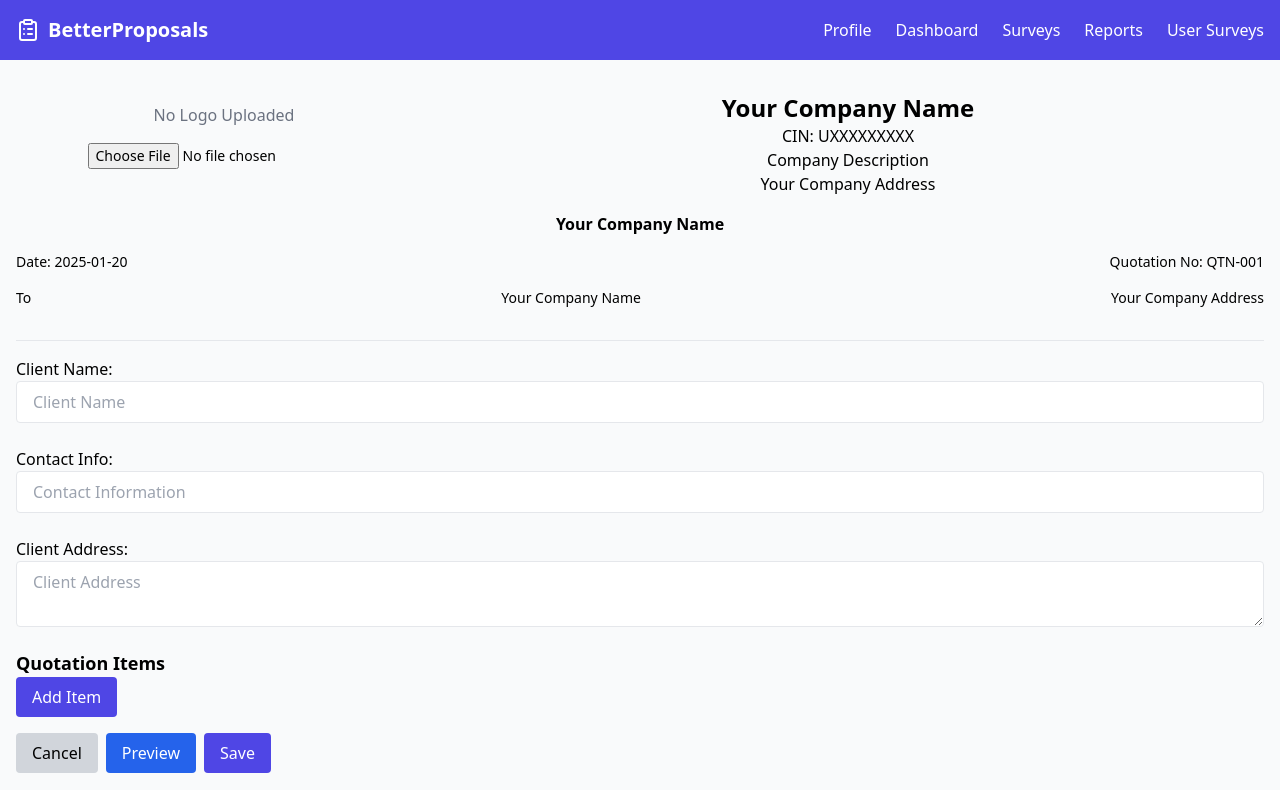
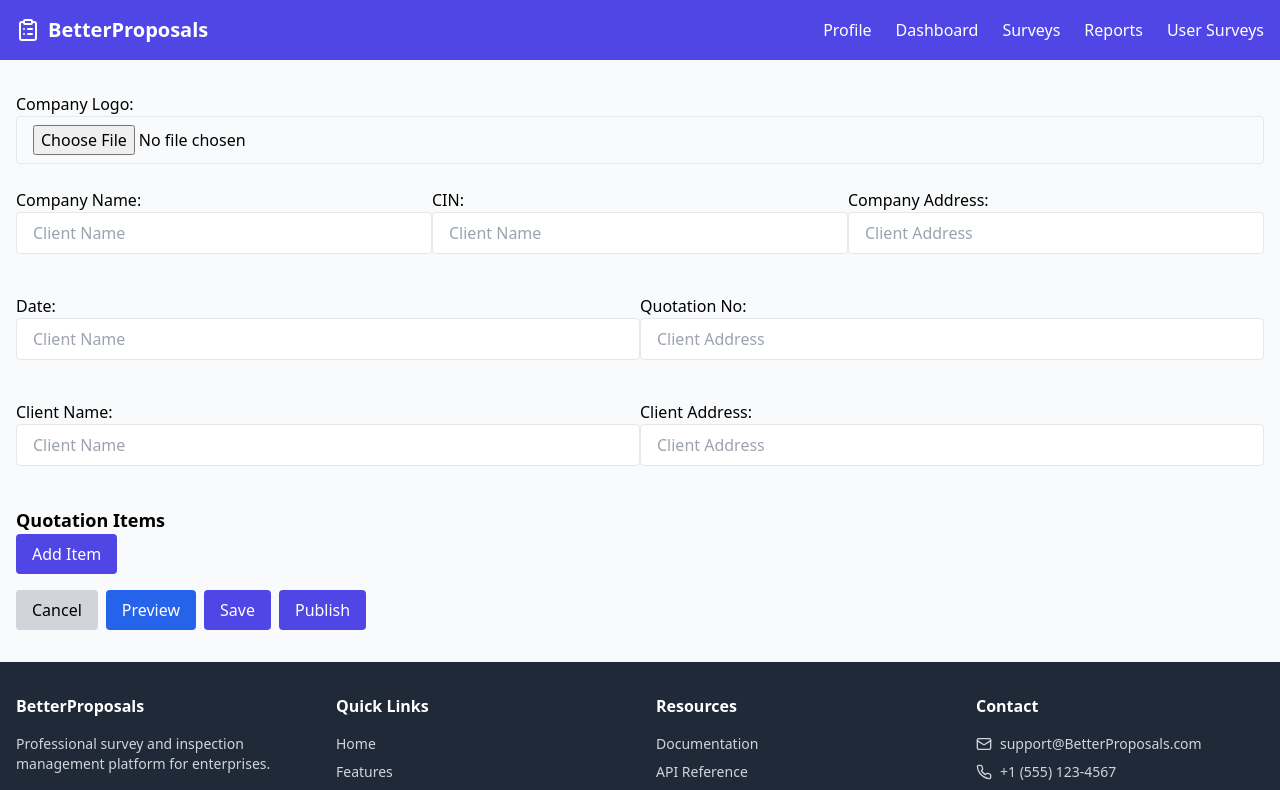
Before and after one commit to innovatex-technology/BetterProposals, a React (Vite) app in the folder client/: page /create-quotations in a window 1280 px wide. Shown: the top 790 px of the page. Built offline with nearby package versions, Linux system fonts and the light colour scheme.

Commit message:
added new create form

```diff
--- a/client/src/components/surveys/SurveyFormPage.jsx
+++ b/client/src/components/surveys/SurveyFormPage.jsx
@@ -104,59 +104,6 @@ export default function SurveyFormPage() {
   return (
     <div className="container mx-auto px-4 py-8">
       {/* Header Section */}
-      <div className="border-b pb-4 mb-4 text-center">
-        {/* First Row: Logo and Company Details */}
-        <div className="flex justify-between items-center mb-4">
-          {/* Logo and file upload */}
-          <div className="flex flex-col items-center w-1/3">
-            <div className="mb-4">
-              {companyDetails.logo ? (
-                <img src={companyDetails.logo} alt="Company Logo" className="w-24 h-24 object-contain" />
-              ) : (
-                <p className="text-gray-500">No Logo Uploaded</p>
-              )}
-            </div>
-            <div>
-              <input
-                type="file"
-                accept="image/*"
-                onChange={handleLogoUpload}
-                className="mb-4 text-sm"
-              />
-            </div>
-          </div>
-
-          {/* Company Details */}
-          <div className="flex flex-col items-center w-2/3">
-            <h1 className="text-2xl font-bold">{companyDetails.name}</h1>
-            <p>{companyDetails.cin}</p>
-            <p>{companyDetails.description}</p>
-            <p>{companyDetails.address}</p>
-          </div>
-        </div>
-
-        {/* Second Row: Quotations Centered */}
-        <div className="text-center mb-4">
-          <p className="font-semibold">{companyDetails.name}</p>
-        </div>
-
-        {/* Third Row: Date (left) and Quotation No (right) */}
-        <div className="flex justify-between mb-4">
-          <div className="text-left">
-            <p className="text-sm">Date: {quotationDate}</p>
-          </div>
-          <div className="text-right">
-            <p className="text-sm">Quotation No: {quotationNumber}</p>
-          </div>
-        </div>
-
-        {/* Fourth Row: CIN, Name, and Address */}
-        <div className="flex justify-between mb-4">
-          <p className="text-sm">To</p>
-          <p className="text-sm">{companyDetails.name}</p>
-          <p className="text-sm">{companyDetails.address}</p>
-        </div>
-      </div>
 
       {isPreview ? (
         // Preview Mode
@@ -247,9 +194,54 @@ export default function SurveyFormPage() {
       ) : (
         // Edit Mode
         <div>
-          {/* Client Details */}
+
           <div className="mb-4">
-            <label>Client Name:</label>
+            <label>Company Logo:</label>
+            <input
+              type="file"
+              accept="image/*"
+              onChange={handleLogoUpload}
+              className="w-full px-4 py-2 border rounded mb-2"
+            />
+          </div>
+          {/* Company Details */}
+          <div className="flex flex-wrap mb-4">
+            {/* Company Name */}
+            <div className="w-full sm:w-1/3 mb-4">
+              <label>Company Name:</label>
+              <input
+                type="text"
+                className="w-full px-4 py-2 border rounded mb-2"
+                placeholder="Client Name"
+              />
+            </div>
+
+            {/* CIN */}
+            <div className="w-full sm:w-1/3 mb-4">
+              <label>CIN:</label>
+              <input
+                type="text"
+                className="w-full px-4 py-2 border rounded mb-2"
+                placeholder="Client Name"
+              />
+            </div>
+
+            {/* Company Address */}
+            <div className="w-full sm:w-1/3 mb-4">
+              <label>Company Address:</label>
+              <input
+                className="w-full px-4 py-2 border rounded mb-2"
+                placeholder="Client Address"
+              />
+            </div>
+          </div>
+
+
+          {/* Quotation Details */}
+          <div className="flex flex-wrap mb-4">
+            {/* Date */}
+            <div className="w-full sm:w-1/2 mb-4">
+              <label>Date:</label>
               <input
                 type="text"
                 value={clientName}
@@ -258,77 +250,178 @@ export default function SurveyFormPage() {
                 placeholder="Client Name"
               />
             </div>
-          <div className="mb-4">
-            <label>Contact Info:</label>
+
+            {/* Quotation No */}
+            <div className="w-full sm:w-1/2 mb-4">
+              <label>Quotation No:</label>
               <input
-              type="text"
-              value={contactInfo}
-              onChange={(e) => setContactInfo(e.target.value)}
-              className="w-full px-4 py-2 border rounded mb-2"
-              placeholder="Contact Information"
-            />
-          </div>
-          <div className="mb-4">
-            <label>Client Address:</label>
-            <textarea
-              value={clientAddress}
-              onChange={(e) => setClientAddress(e.target.value)}
                 className="w-full px-4 py-2 border rounded"
                 placeholder="Client Address"
               />
             </div>
+          </div>
+
+
+          {/* Client Details */}
+          <div className="flex flex-wrap mb-4">
+            {/* Client Name */}
+            <div className="w-full sm:w-1/2 mb-4">
+              <label>Client Name:</label>
+              <input
+                type="text"
+                className="w-full px-4 py-2 border rounded mb-2"
+                placeholder="Client Name"
+              />
+            </div>
+
+            {/* Client Address */}
+            <div className="w-full sm:w-1/2 mb-4">
+              <label>Client Address:</label>
+              <input
+                className="w-full px-4 py-2 border rounded mb-2"
+                placeholder="Client Address"
+              />
+            </div>
+          </div>
+
 
           {/* Items Table */}
           <div className="mb-4">
             <h2 className="text-lg font-bold">Quotation Items</h2>
             {items.map((item, index) => (
-              <div key={item.id} className="border p-4 mb-2 rounded">
-                <div className="flex space-x-4 mb-2">
-                  <input
-                    type="text"
-                    placeholder="Type"
+              <div key={item.id} className="border p-4 mb-4 rounded-lg shadow-sm">
+
+                {/* First Section */}
+                <div className="mb-4">
+                  <div className="flex flex-wrap mb-4">
+                    {/* Type Selector */}
+                    <div className="w-full sm:w-1/4 mb-4">
+                      <label className="block text-sm font-semibold mb-2">Position Type</label>
+                      <select
                         value={item.type}
                         onChange={(e) => handleItemChange(index, "type", e.target.value)}
-                    className="w-1/4 px-2 py-1 border rounded"
-                  />
-                  <input
-                    type="text"
-                    placeholder="Position"
-                    value={item.position}
-                    onChange={(e) => handleItemChange(index, "position", e.target.value)}
-                    className="w-1/4 px-2 py-1 border rounded"
-                  />
+                        className="w-full px-3 py-2 border rounded"
+                      >
+                        <option value="" disabled>Position Type</option>
+                        <option value="Option1">Option 1</option>
+                        <option value="Option2">Option 2</option>
+                        <option value="Option3">Option 3</option>
+                      </select>
+                    </div>
+
+                    {/* Quantity Input */}
+                    <div className="w-full sm:w-1/4 mb-4">
+                      <label className="block text-sm font-semibold mb-2">Quantity</label>
                       <input
                         type="number"
                         placeholder="Quantity"
                         value={item.quantity}
                         onChange={(e) => handleItemChange(index, "quantity", parseInt(e.target.value) || 0)}
-                    className="w-1/4 px-2 py-1 border rounded"
+                        className="w-full px-3 py-2 border rounded"
                       />
                     </div>
-                <div className="flex space-x-4">
-                  <textarea
-                    placeholder="Description"
-                    value={item.description}
-                    onChange={(e) => handleItemChange(index, "description", e.target.value)}
-                    className="w-2/3 px-2 py-1 border rounded"
-                  />
+
+                    {/* Area Input */}
+                    <div className="w-full sm:w-1/4 mb-4">
+                      <label className="block text-sm font-semibold mb-2">Area (Sqft)</label>
                       <input
                         type="number"
                         placeholder="Area (Sqft)"
                         value={item.area}
                         onChange={(e) => handleItemChange(index, "area", parseFloat(e.target.value) || 0)}
-                    className="w-1/6 px-2 py-1 border rounded"
+                        className="w-full px-3 py-2 border rounded"
                       />
+                    </div>
+
+                    {/* Unit Price Input */}
+                    <div className="w-full sm:w-1/4 mb-4">
+                      <label className="block text-sm font-semibold mb-2">Unit Price</label>
                       <input
                         type="number"
                         placeholder="Unit Price"
                         value={item.unitPrice}
                         onChange={(e) => handleItemChange(index, "unitPrice", parseFloat(e.target.value) || 0)}
-                    className="w-1/6 px-2 py-1 border rounded"
+                        className="w-full px-3 py-2 border rounded"
                       />
                     </div>
-                <div className="text-right mt-2">
+                  </div>
+                </div>
+
+
+
+                {/* Second Section */}
+                <div className="flex flex-wrap mb-4">
+                  {/* Image Section (Left side) */}
+                  <div className="w-full sm:w-1/2 mb-4">
+                    <div className="border p-4 rounded-lg mb-4">
+                      <label className="block mb-2">Image</label>
+                      <input
+                        type="file"
+                        onChange={(e) => handleImageChange(index, e.target.files[0])}
+                        className="mb-4"
+                      />
+                      <input
+                        type="number"
+                        placeholder="Height (mm)"
+                        value={item.imageSize}
+                        onChange={(e) => handleItemChange(index, "imageSize", parseFloat(e.target.value) || 0)}
+                        className="w-full px-3 py-2 border rounded mb-4"
+                      />
+                      <input
+                        type="number"
+                        placeholder="Width (mm)"
+                        value={item.imageSize}
+                        onChange={(e) => handleItemChange(index, "imageSize", parseFloat(e.target.value) || 0)}
+                        className="w-full px-3 py-2 border rounded mb-4"
+                      />
+                      {item.image && (
+                        <img
+                          src={URL.createObjectURL(item.image)}
+                          alt="Item"
+                          style={{ width: `${item.imageSize}px`, height: 'auto' }}
+                          className="mt-4"
+                        />
+                      )}
+                    </div>
+                  </div>
+
+                  {/* Window Details Section (Right side) */}
+                  <div className="w-full sm:w-1/2 mb-4">
+                    <div className="mb-4">
+                      <label className="block mb-2">Window Details</label>
+                      <input
+                        type="text"
+                        placeholder="Name"
+                        value={item.name}
+                        onChange={(e) => handleItemChange(index, "name", e.target.value)}
+                        className="w-full px-3 py-2 border rounded mb-2"
+                      />
+                      <input
+                        type="text"
+                        placeholder="Size"
+                        value={item.size}
+                        onChange={(e) => handleItemChange(index, "size", e.target.value)}
+                        className="w-full px-3 py-2 border rounded mb-2"
+                      />
+                      <input
+                        type="text"
+                        placeholder="Color"
+                        value={item.color}
+                        onChange={(e) => handleItemChange(index, "color", e.target.value)}
+                        className="w-full px-3 py-2 border rounded mb-2"
+                      />
+                      <textarea
+                        placeholder="Glazing"
+                        value={item.glazing}
+                        onChange={(e) => handleItemChange(index, "glazing", e.target.value)}
+                        className="w-full px-3 py-2 border rounded"
+                      />
+                    </div>
+                  </div>
+                </div>
+
+                {/* Remove Button */}
+                <div className="text-right mt-4">
                   <button
                     onClick={() => handleRemoveItem(index)}
                     className="text-red-500 text-sm"
@@ -336,8 +429,13 @@ export default function SurveyFormPage() {
                     Remove
                   </button>
                 </div>
+
+
               </div>
             ))}
+
+
+
             <button
               onClick={handleAddItem}
               className="bg-indigo-600 text-white px-4 py-2 rounded"
@@ -345,6 +443,7 @@ export default function SurveyFormPage() {
               Add Item
             </button>
           </div>
+
         </div>
       )}
 
@@ -368,6 +467,12 @@ export default function SurveyFormPage() {
         >
           Save
         </button>
+        <button
+          onClick={handleSaveQuotation}
+          className="bg-indigo-600 text-white px-4 py-2 rounded"
+        >
+          Publish
+        </button>
       </div>
     </div>
   );
```
Lines whose indentation alone changed are shown as unchanged.
